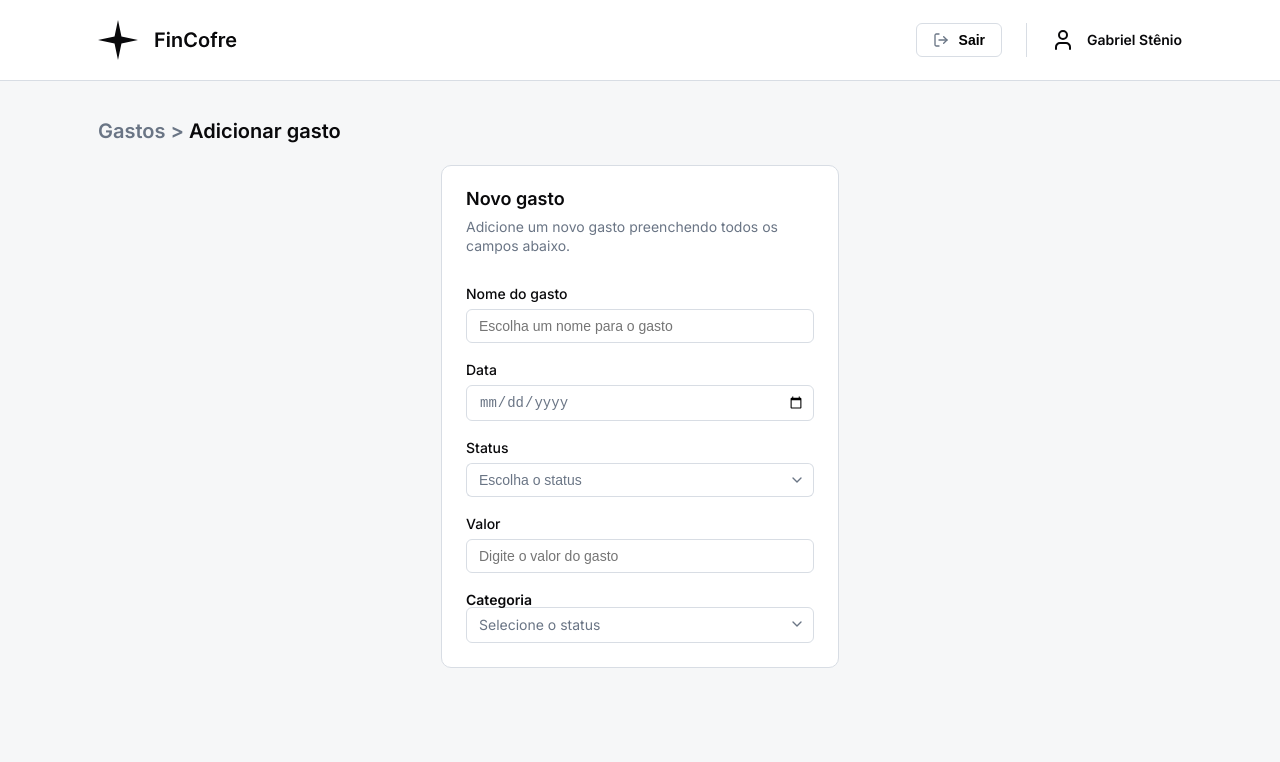
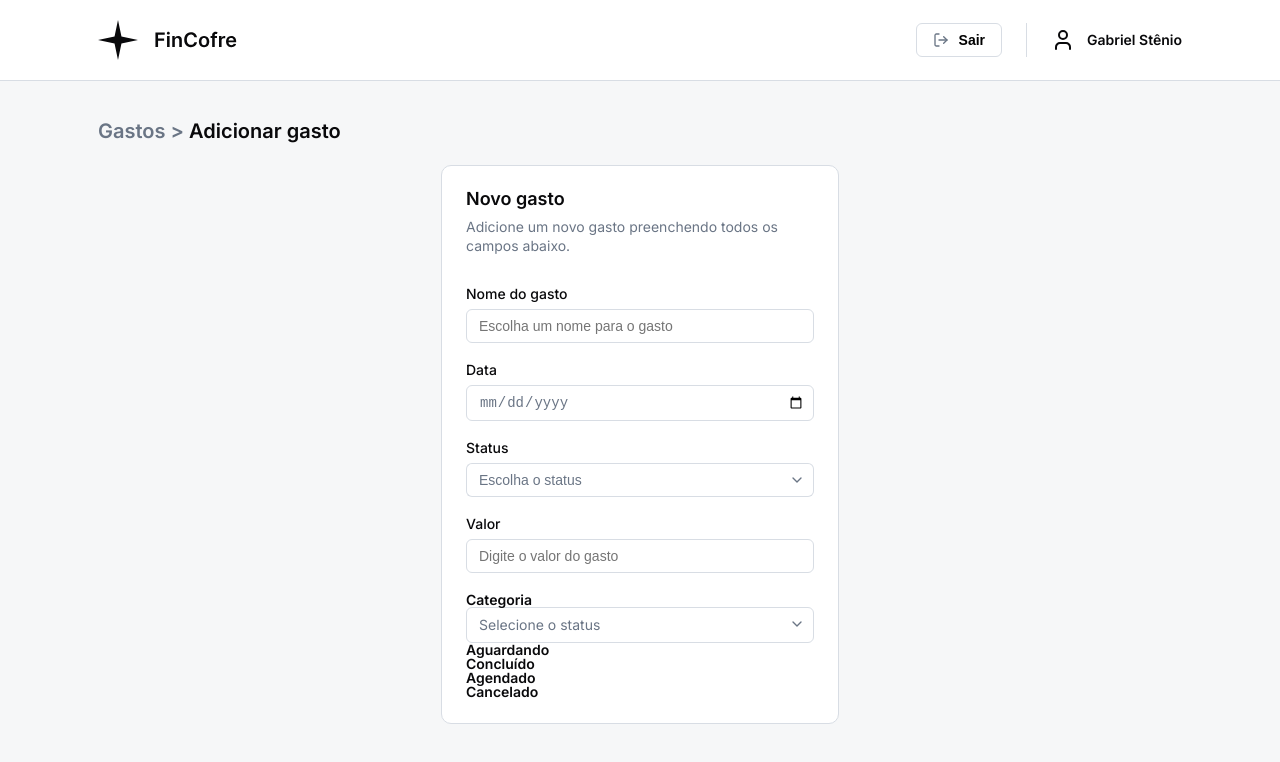
Before and after one commit to bagrielz/frontend-fincofre, an Angular app: page /adicionar-gasto in a window 1280 px wide. Shown: the top 762 px of the page. Built offline with nearby package versions, Linux system fonts and the light colour scheme.

Commit message:
feat: adds the pill component

```diff
--- a/src/app/components/pill/pill.component.html
+++ b/src/app/components/pill/pill.component.html
@@ -1,3 +1,4 @@
-<div class="pill">
-  <div class="circle"></div>
+<div class="pill" [ngClass]="props().type">
+  <div class="circle" [ngClass]="props().type"></div>
+  {{ props().text }}
 </div>
--- a/src/app/components/pill/pill.component.ts
+++ b/src/app/components/pill/pill.component.ts
@@ -1,5 +1,6 @@
 import { CommonModule } from '@angular/common';
-import { Component } from '@angular/core';
+import { Component, input } from '@angular/core';
+import { PillConfig } from '../../shared/models/pill-config.interface';
 
 @Component({
   selector: 'app-pill',
@@ -7,4 +8,6 @@ import { Component } from '@angular/core';
   templateUrl: './pill.component.html',
   styleUrl: './pill.component.css',
 })
-export class PillComponent {}
+export class PillComponent {
+  props = input.required<PillConfig>();
+}
--- /dev/null
+++ b/src/app/core/pill-status.config.ts
@@ -0,0 +1,8 @@
+import { PillConfig } from '../shared/models/pill-config.interface';
+
+export const PillStatus: PillConfig[] = [
+  { type: 'waiting', text: 'Aguardando' },
+  { type: 'completed', text: 'Concluído' },
+  { type: 'scheduled', text: 'Agendado' },
+  { type: 'canceled', text: 'Cancelado' },
+];
--- a/src/app/features/form/components/form-container/form-container.component.ts
+++ b/src/app/features/form/components/form-container/form-container.component.ts
@@ -4,8 +4,6 @@ import { Component } from '@angular/core';
   selector: 'app-form-container',
   imports: [],
   templateUrl: './form-container.component.html',
-  styleUrl: './form-container.component.css'
+  styleUrl: './form-container.component.css',
 })
-export class FormContainerComponent {
-
-}
+export class FormContainerComponent {}
--- a/src/app/features/form/components/select/select.component.html
+++ b/src/app/features/form/components/select/select.component.html
@@ -12,4 +12,8 @@
       </div>
     </div>
   </div>
+
+  @for (pill of pillList; track $index) {
+  <app-pill [props]="pill" />
+  }
 </div>
--- a/src/app/features/form/components/select/select.component.ts
+++ b/src/app/features/form/components/select/select.component.ts
@@ -1,10 +1,14 @@
 import { Component } from '@angular/core';
 import { PillComponent } from '../../../../components/pill/pill.component';
+import { PillConfig } from '../../../../shared/models/pill-config.interface';
+import { PillStatus } from '../../../../core/pill-status.config';
 
 @Component({
   selector: 'app-select',
-  imports: [],
+  imports: [PillComponent],
   templateUrl: './select.component.html',
   styleUrl: './select.component.css',
 })
-export class SelectComponent {}
+export class SelectComponent {
+  pillList: PillConfig[] = PillStatus;
+}
--- /dev/null
+++ b/src/app/shared/models/pill-config.interface.ts
@@ -0,0 +1,4 @@
+export interface PillConfig {
+  type: string;
+  text: string;
+}
```
